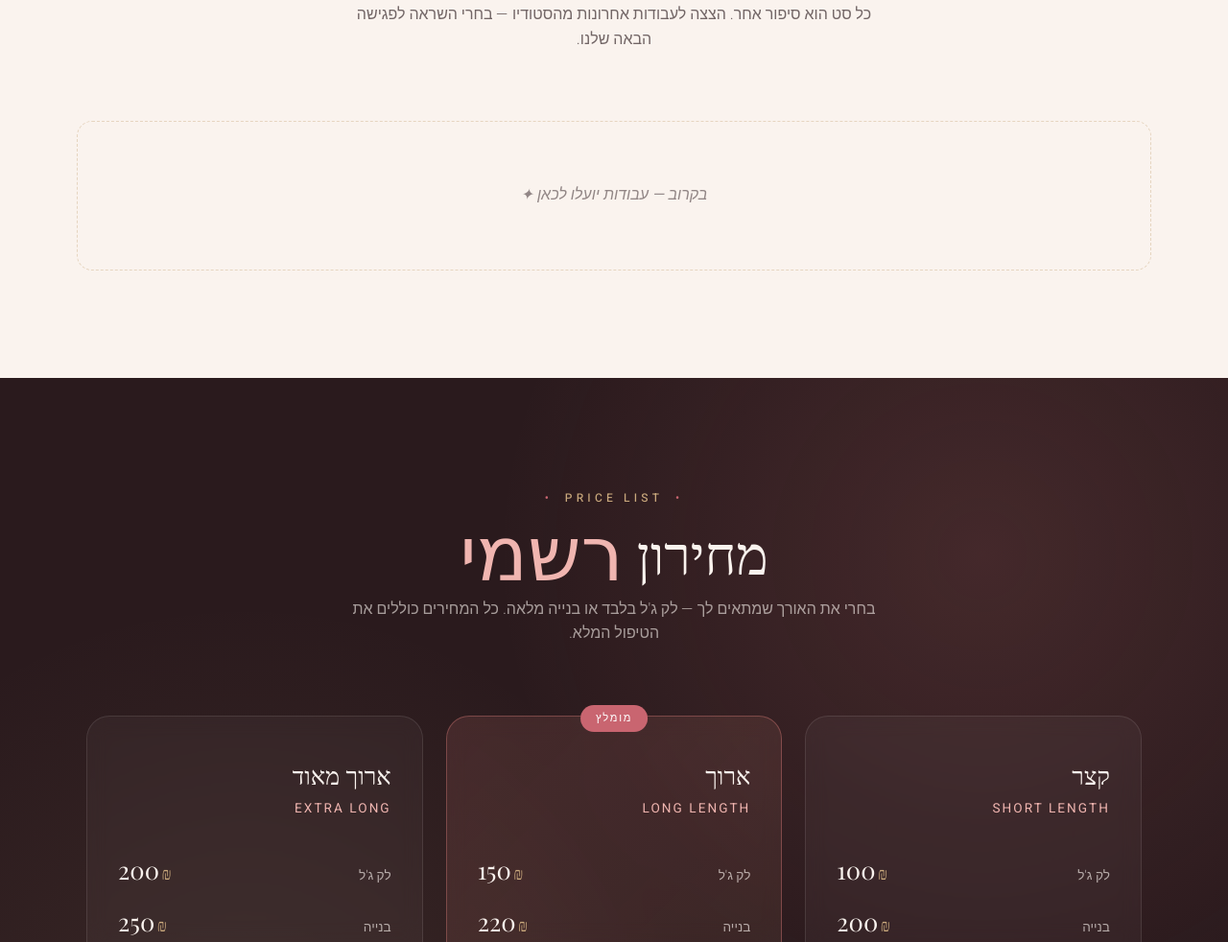
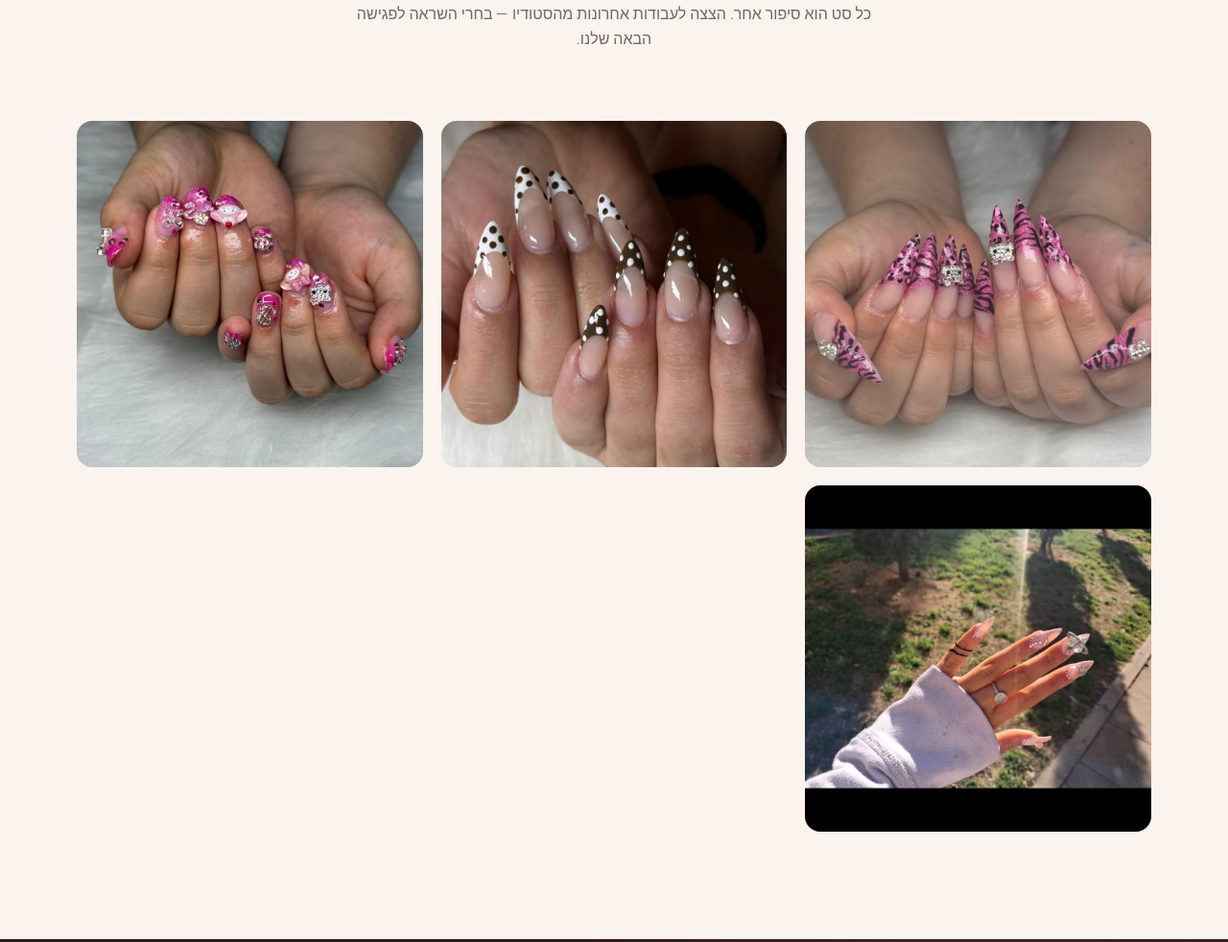
Before and after one commit to afi1982/NOYA, a website: page index.html in a window 1280 px wide. Shown: the part 1818-2800 px from the top of the page at 96% size. Drawn offline with nearby package versions, Linux system fonts and the light colour scheme; a web font is replaced by a local one.

Commit message:
feat: add 4 nail art photos to gallery
Co-Authored-By: Claude Sonnet 4.6 <noreply@anthropic.com>

```diff
--- a/index.html
+++ b/index.html
@@ -461,8 +461,15 @@ const DEFAULT_ADDONS = [
   { icon: "♥", name: "פיסול", price: 30 }
 ];
 
+const DEFAULT_GALLERY = [
+  { image: "/gallery/nail-3.jpg", caption: "בנייה ארוכה מאוד • הדפס חיות ופנינים" },
+  { image: "/gallery/nail-2.jpg", caption: "בנייה ארוכה • פרנץ׳ שוקולד ונקודות" },
+  { image: "/gallery/nail-1.jpg", caption: "בנייה קצרה • קישוטי Sanrio תלת-ממד" },
+  { image: "/gallery/nail-4.jpg", caption: "בנייה ארוכה • נייל ארט פרחים עדין" }
+];
+
 async function loadData(){
-  const data = { content: {...DEFAULT_CONTENT}, gallery: [], pricing: DEFAULT_PRICING, addons: DEFAULT_ADDONS };
+  const data = { content: {...DEFAULT_CONTENT}, gallery: DEFAULT_GALLERY, pricing: DEFAULT_PRICING, addons: DEFAULT_ADDONS };
   if (!window.storage) return data;
   try { const c = await window.storage.get('site_content', true); if (c?.value) Object.assign(data.content, JSON.parse(c.value)); } catch(e){}
   try { const g = await window.storage.get('site_gallery', true); if (g?.value) data.gallery = JSON.parse(g.value); } catch(e){}
```
Also changed, not shown: gallery/nail-1.jpg (added), gallery/nail-2.jpg (added), gallery/nail-3.jpg (added), gallery/nail-4.jpg (added).
